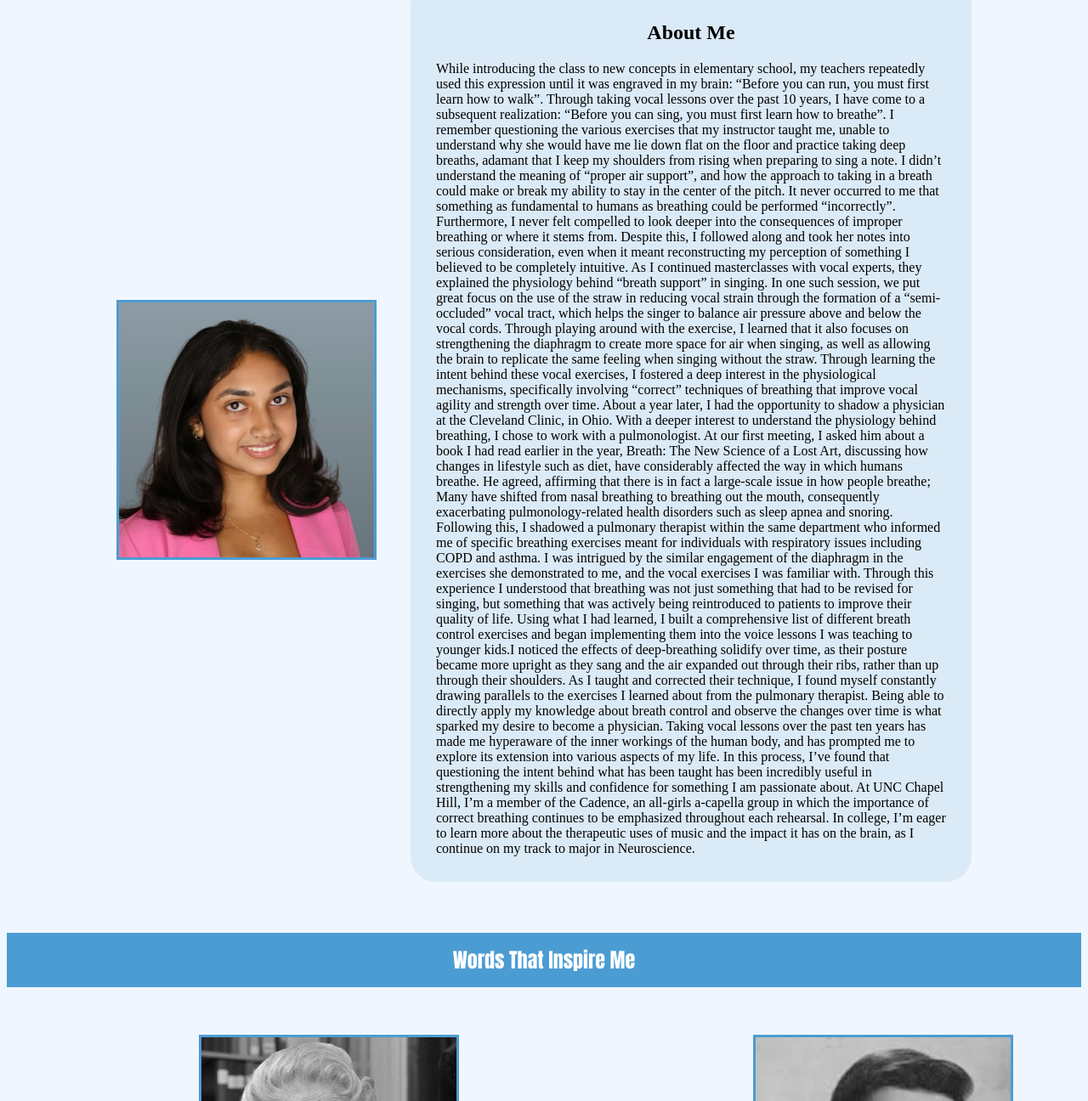
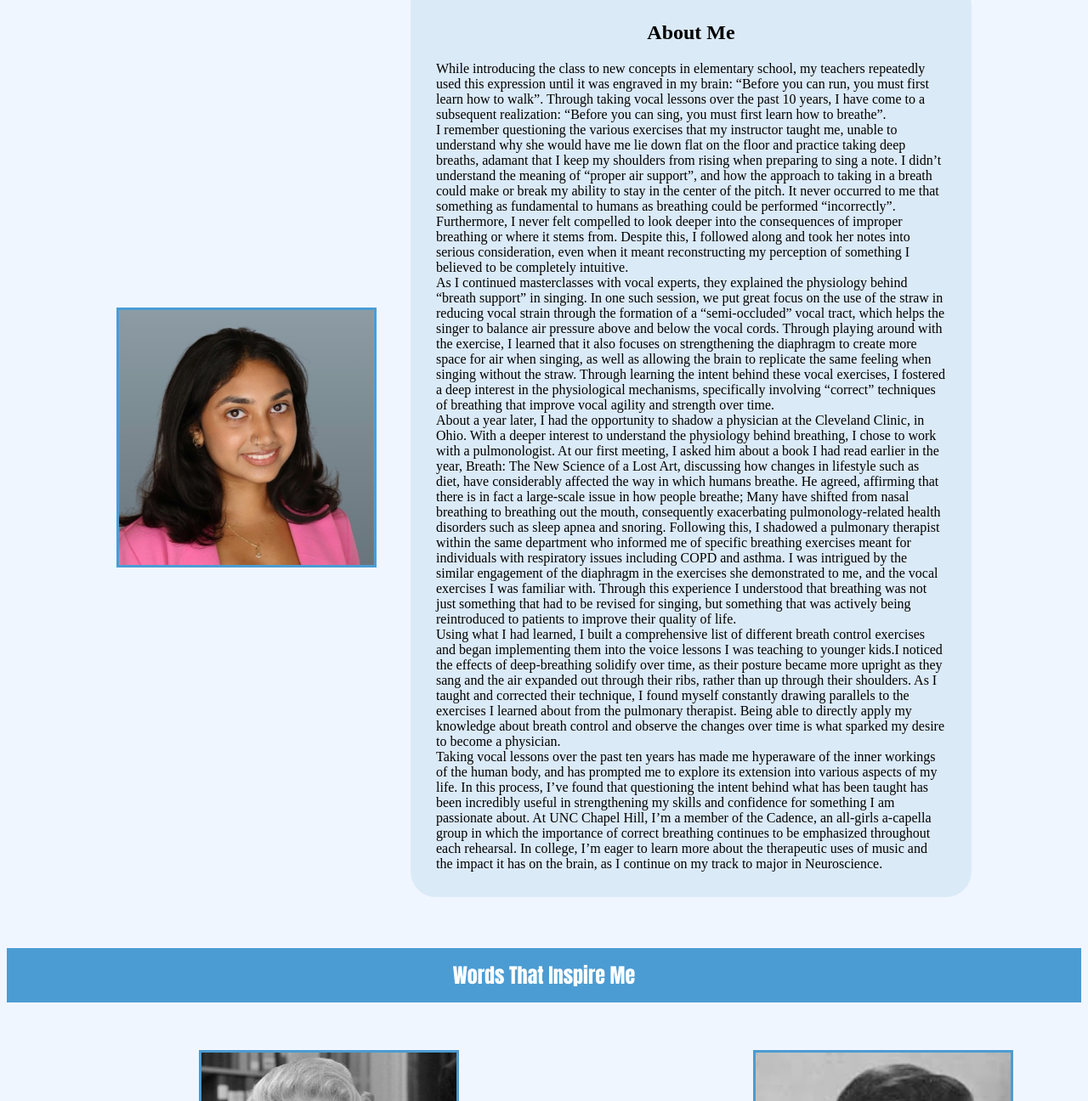
Before and after one commit to nzacharia20/nzacharia.github.io, a plain HTML site: page index.html in a window 1280 px wide. Shown: the part 285-1581 px from the top of the page at 85% size. Drawn offline with Linux system fonts and the light colour scheme.

Commit message:
update about me

```diff
--- a/index.html
+++ b/index.html
@@ -22,12 +22,12 @@
                     <img class="about-photo" src="prof headshot.jpeg" alt="Photo of Neha ">
                     <section class="about-text" id="about">
                         <h2>About Me</h2>
-                        <p>While introducing the class to new concepts in elementary school, my teachers repeatedly used this expression until it was engraved in my brain: “Before you can run, you must first learn how to walk”. Through taking vocal lessons over the past 10 years, I have come to a subsequent realization: “Before you can sing, you must first learn how to breathe”.
-I remember questioning the various exercises that my instructor taught me, unable to understand why she would have me lie down flat on the floor and practice taking deep breaths, adamant that I keep my shoulders from rising when preparing to sing a note. I didn’t understand the meaning of “proper air support”, and how the approach to taking in a breath could make or break my ability to stay in the center of the pitch. It never occurred to me that something as fundamental to humans as breathing could be performed “incorrectly”. Furthermore, I never felt compelled to look deeper into the consequences of improper breathing or where it stems from. Despite this, I followed along and took her notes into serious consideration, even when it meant reconstructing my perception of something I believed to be completely intuitive.
-As I continued masterclasses with vocal experts, they explained the physiology behind “breath support” in singing. In one such session, we put great focus on the use of the straw in reducing vocal strain through the formation of a “semi-occluded” vocal tract, which helps the singer to balance air pressure above and below the vocal cords. Through playing around with the exercise, I learned that it also focuses on strengthening the diaphragm to create more space for air when singing, as well as allowing the brain to replicate the same feeling when singing without the straw. Through learning the intent behind these vocal exercises, I fostered a deep interest in the physiological mechanisms, specifically involving “correct” techniques of breathing that improve vocal agility and strength over time.
+                        <p>While introducing the class to new concepts in elementary school, my teachers repeatedly used this expression until it was engraved in my brain: “Before you can run, you must first learn how to walk”. Through taking vocal lessons over the past 10 years, I have come to a subsequent realization: “Before you can sing, you must first learn how to breathe”.</p>
+<p>I remember questioning the various exercises that my instructor taught me, unable to understand why she would have me lie down flat on the floor and practice taking deep breaths, adamant that I keep my shoulders from rising when preparing to sing a note. I didn’t understand the meaning of “proper air support”, and how the approach to taking in a breath could make or break my ability to stay in the center of the pitch. It never occurred to me that something as fundamental to humans as breathing could be performed “incorrectly”. Furthermore, I never felt compelled to look deeper into the consequences of improper breathing or where it stems from. Despite this, I followed along and took her notes into serious consideration, even when it meant reconstructing my perception of something I believed to be completely intuitive.</p>
+<p>As I continued masterclasses with vocal experts, they explained the physiology behind “breath support” in singing. In one such session, we put great focus on the use of the straw in reducing vocal strain through the formation of a “semi-occluded” vocal tract, which helps the singer to balance air pressure above and below the vocal cords. Through playing around with the exercise, I learned that it also focuses on strengthening the diaphragm to create more space for air when singing, as well as allowing the brain to replicate the same feeling when singing without the straw. Through learning the intent behind these vocal exercises, I fostered a deep interest in the physiological mechanisms, specifically involving “correct” techniques of breathing that improve vocal agility and strength over time.</p>
 About a year later, I had the opportunity to shadow a physician at the Cleveland Clinic, in Ohio. With a deeper interest to understand the physiology behind breathing, I chose to work with a pulmonologist. At our first meeting, I asked him about a book I had read earlier in the year, Breath: The New Science of a Lost Art, discussing how changes in lifestyle such as diet, have considerably affected the way in which humans breathe. He agreed, affirming that there is in fact a large-scale issue in how people breathe; Many have shifted from nasal breathing to breathing out the mouth, consequently exacerbating pulmonology-related health disorders such as sleep apnea and snoring. Following this, I shadowed a pulmonary therapist within the same department who informed me of specific breathing exercises meant for individuals with respiratory issues including COPD and asthma. I was intrigued by the similar engagement of the diaphragm in the exercises she demonstrated to me, and the vocal exercises I was familiar with.  Through this experience I understood that breathing was not just something that had to be revised for singing, but something that was actively being reintroduced to patients to improve their quality of life.
-Using what I had learned, I built a comprehensive list of different breath control exercises and began implementing them into the voice lessons I was teaching to younger kids.I noticed the effects of deep-breathing solidify over time, as their posture became more upright as they sang and the air expanded out through their ribs, rather than up through their shoulders. As I taught and corrected their technique, I found myself constantly drawing parallels to the exercises I learned about from the pulmonary therapist. Being able to directly apply my knowledge about breath control and observe the changes over time is what sparked my desire to become a physician.
- Taking vocal lessons over the past ten years has made me hyperaware of the inner workings of the human body, and has prompted me to explore its extension into various aspects of my life. In this process, I’ve found that questioning the intent behind what has been taught has been incredibly useful in strengthening my skills and confidence for something I am passionate about. At UNC Chapel Hill, I’m a member of the Cadence, an all-girls a-capella group in which the importance of correct breathing continues to be emphasized throughout each rehearsal. In college, I’m eager to learn more about the therapeutic uses of music and the impact it has on the brain, as I continue on my track to major in Neuroscience.</p>
+<p>Using what I had learned, I built a comprehensive list of different breath control exercises and began implementing them into the voice lessons I was teaching to younger kids.I noticed the effects of deep-breathing solidify over time, as their posture became more upright as they sang and the air expanded out through their ribs, rather than up through their shoulders. As I taught and corrected their technique, I found myself constantly drawing parallels to the exercises I learned about from the pulmonary therapist. Being able to directly apply my knowledge about breath control and observe the changes over time is what sparked my desire to become a physician.</p>
+ <p>Taking vocal lessons over the past ten years has made me hyperaware of the inner workings of the human body, and has prompted me to explore its extension into various aspects of my life. In this process, I’ve found that questioning the intent behind what has been taught has been incredibly useful in strengthening my skills and confidence for something I am passionate about. At UNC Chapel Hill, I’m a member of the Cadence, an all-girls a-capella group in which the importance of correct breathing continues to be emphasized throughout each rehearsal. In college, I’m eager to learn more about the therapeutic uses of music and the impact it has on the brain, as I continue on my track to major in Neuroscience.</p>
 
 
                     </section>
```
